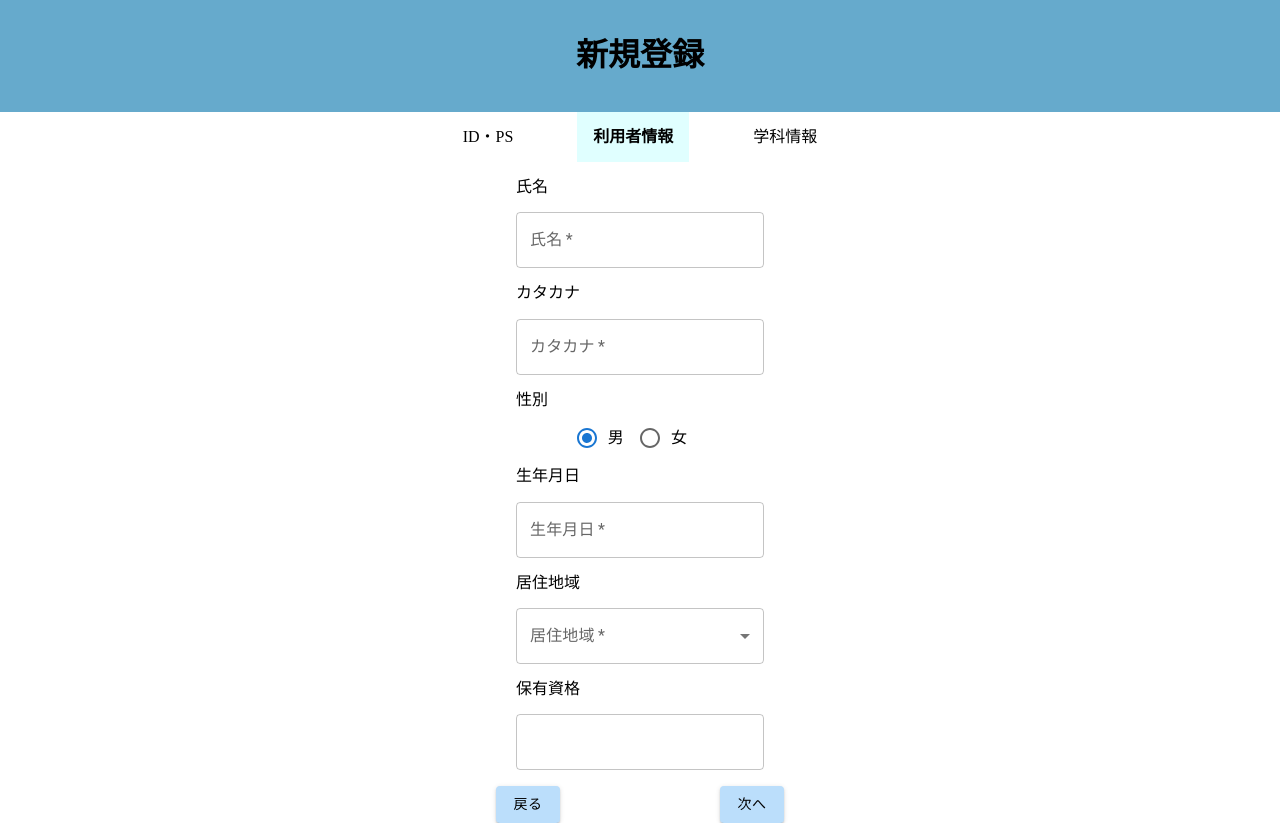
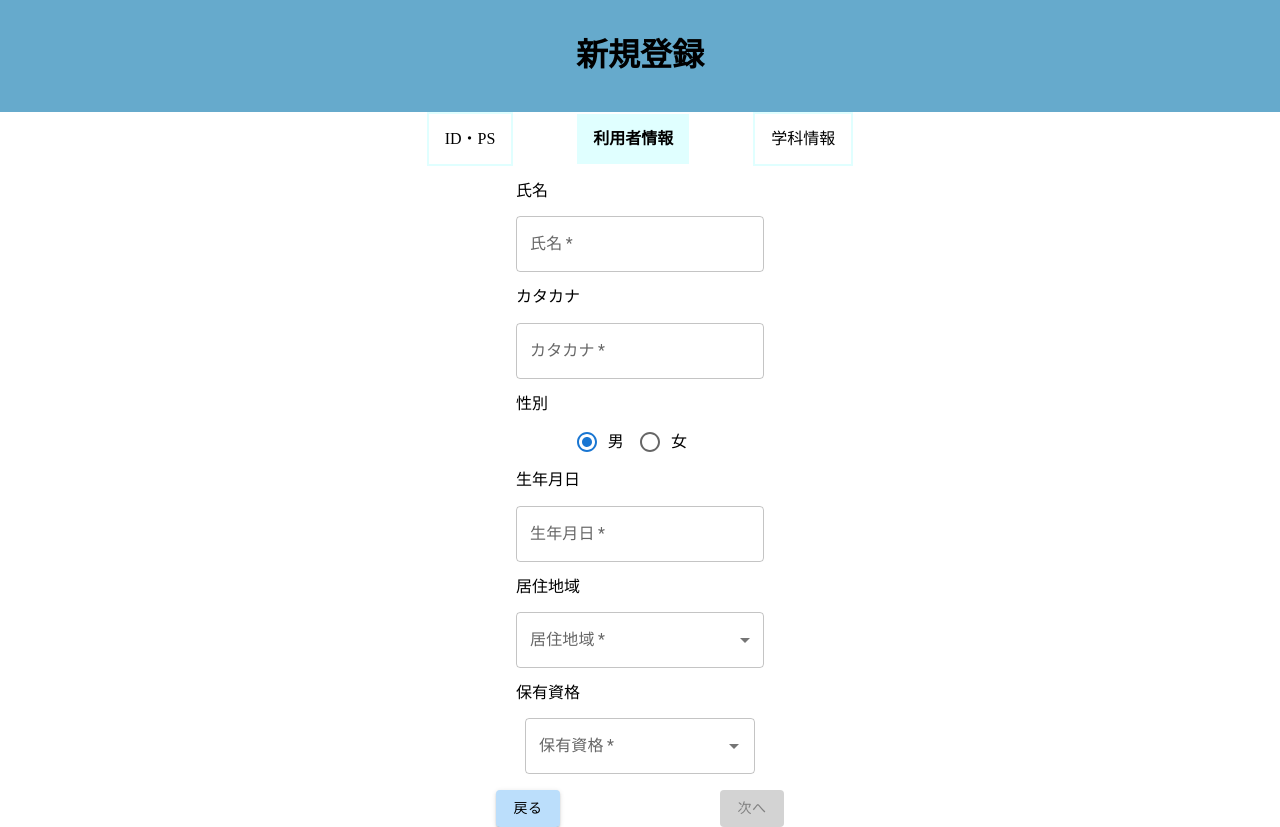
Before and after one commit to hayatosuzuki3228/CVAISotuken, a React (Vite) app: page /adduser in a window 1280 px wide. Built offline with nearby package versions, Linux system fonts and the light colour scheme.

Commit message:
MUI全画面

```diff
--- a/src/Page/NewUser/addstudent.jsx
+++ b/src/Page/NewUser/addstudent.jsx
@@ -43,11 +43,26 @@ export function Addstudent() {
         <Box bgcolor="#e0ffff" p={2}>
           <strong>ID・PS </strong>
         </Box>
-        <Box>利用者情報</Box>
-        <Box>学科情報</Box>
+        <Box
+          style={{
+            border: "2px solid #e0ffff", // カスタムカラーコードを使用
+            padding: "16px",
+          }}
+        >
+          利用者情報
+        </Box>
+        <Box
+          style={{
+            border: "2px solid #e0ffff", // カスタムカラーコードを使用
+            padding: "16px",
+          }}
+        >
+          学科情報
+        </Box>
       </Stack>
       <Stack justifyContent="center" alignItems="center">
         <div>
+          <p></p>
           <label>メールアドレス</label>
           <p></p>
           <TextField
@@ -130,17 +145,3 @@ export function Addstudent() {
     </>
   );
 }
-
-/*function TextComparison({ text1, text2 }) {
-  return (
-    <div>
-      {text1 === text2 ? (
-        navigate("/adduser")
-      ) : (
-        <p>テキストが一致していません。</p>
-      )}
-    </div>
-  );
-}
-
-  <TextComparison text1= "em" text2="reem" />*/
--- a/src/Page/NewUser/addstudentgakka.jsx
+++ b/src/Page/NewUser/addstudentgakka.jsx
@@ -86,8 +86,22 @@ export function Addstudentgakka() {
         justifyContent="center"
         alignItems="center"
       >
-        <Box>ID・PS</Box>
-        <Box>利用者情報</Box>
+        <Box
+          style={{
+            border: "2px solid #e0ffff", // カスタムカラーコードを使用
+            padding: "16px",
+          }}
+        >
+          ID・PS
+        </Box>
+        <Box
+          style={{
+            border: "2px solid #e0ffff", // カスタムカラーコードを使用
+            padding: "16px",
+          }}
+        >
+          利用者情報
+        </Box>
         <Box bgcolor="#e0ffff" p={2}>
           <strong>学科情報</strong>
         </Box>
@@ -148,7 +162,7 @@ export function Addstudentgakka() {
                 ? enabledButtonStyle
                 : disabledButtonStyle
             }
-            disabled={!myVariable}
+            disabled={!myVariable || !myVariable1}
             variant="contained"
             onClick={onClick1}
           >
--- a/src/Page/NewUser/addstudentuser.jsx
+++ b/src/Page/NewUser/addstudentuser.jsx
@@ -1,10 +1,11 @@
 import React, { useEffect, useState } from "react";
 import { useNavigate } from "react-router-dom";
 import { Stack, Button, Box, MenuItem } from "@mui/material";
-import TextField from "@mui/material/TextField";
+import { Autocomplete, TextField, Chip } from "@mui/material";
 import Radio from "@mui/material/Radio";
 import RadioGroup from "@mui/material/RadioGroup";
 import FormControlLabel from "@mui/material/FormControlLabel";
+import ReactDOM from "react-dom";
 import Typography from "@mui/material/Typography";
 import "normalize.css";
 
@@ -73,9 +74,37 @@ export function Addstudentuser() {
     { label: "沖縄県", value: "47" },
   ];
 
+  const options = [
+    { title: "ITパスポート" },
+    { title: "情報セキュリティマネジメント" },
+    { title: "基本情報技術者" },
+    { title: "応用情報技術者" },
+    { title: "ITストラテジスト" },
+    { title: "システムアーキテクト" },
+    { title: "プロジェクトマネージャ" },
+    { title: "ネットワークスペシャリスト" },
+    { title: "データベーススペシャリスト" },
+    { title: "エンベデッドシステムスペシャリスト" },
+    { title: "ITサービスマネージャ" },
+    { title: "システム監査技術者" },
+    { title: "情報処理安全確保支援士" },
+  ];
+
+  //const [selectedOptions, setSelectedOptions] = React.useState([]);
+
   const [namae, setnamae] = useState("");
   const [kanamae, setkanamae] = useState("");
   const [birthday, setbirthday] = useState("");
+  const [male] = useState("");
+  const [other] = useState("");
+
+  // 変数の初期値をnullに設定
+  const [myVariable, setMyVariable] = useState(null);
+  const [selectedOptions, setSelectedOptions] = useState(null);
+
+  // ボタンのスタイル
+  const enabledButtonStyle = { backgroundColor: "#bbdefb", color: "#000000" };
+  const disabledButtonStyle = { backgroundColor: "#d3d3d3", color: "#808080" };
 
   return (
     <>
@@ -90,11 +119,25 @@ export function Addstudentuser() {
         justifyContent="center"
         alignItems="center"
       >
-        <Box>ID・PS</Box>
+        <Box
+          style={{
+            border: "2px solid #e0ffff", // カスタムカラーコードを使用
+            padding: "16px",
+          }}
+        >
+          ID・PS
+        </Box>
         <Box bgcolor="#e0ffff" p={2}>
           <strong>利用者情報</strong>
         </Box>
-        <Box>学科情報</Box>
+        <Box
+          style={{
+            border: "2px solid #e0ffff", // カスタムカラーコードを使用
+            padding: "16px",
+          }}
+        >
+          学科情報
+        </Box>
       </Stack>
       <Stack justifyContent="center" alignItems="center">
         <div>
@@ -119,7 +162,7 @@ export function Addstudentuser() {
             onChange={(e) => setkanamae(e.target.value)}
           />
           <p></p>
-          <RadioGroup defaultValue="male">
+          <RadioGroup required defaultValue="male">
             性別
             <Box
               direction="row"
@@ -144,7 +187,14 @@ export function Addstudentuser() {
           <p></p>
           <label>居住地域</label>
           <p></p>
-          <TextField required id={selectBox} label="居住地域" select fullWidth>
+          <TextField
+            required
+            id={selectBox}
+            label="居住地域"
+            select
+            fullWidth
+            onChange={(e) => setMyVariable(e.target.value)}
+          >
             {selectBox.map((item, index) => (
               <MenuItem key={index} value={item.value}>
                 {item.label}
@@ -154,10 +204,42 @@ export function Addstudentuser() {
           <p></p>
           <label>保有資格</label>
           <p></p>
-          <TextField></TextField>
-          <p></p>
         </div>
       </Stack>
+      <Stack justifyContent="center" alignItems="center">
+        <Box width={230}>
+          <Autocomplete
+            fullWidth
+            multiple
+            id="tags-outlined"
+            options={options}
+            getOptionLabel={(option) => option.title}
+            defaultValue={[]}
+            filterSelectedOptions
+            renderInput={(params) => (
+              <TextField
+                required
+                {...params}
+                variant="outlined"
+                label="保有資格"
+              />
+            )}
+            renderTags={(value, getTagProps) =>
+              value.map((option, index) => (
+                <Chip
+                  variant="outlined"
+                  label={option.title}
+                  {...getTagProps({ index })}
+                />
+              ))
+            }
+            onChange={(event, newValue) => {
+              setSelectedOptions(newValue);
+            }}
+          />
+        </Box>
+      </Stack>
+      <p></p>
       <Stack direction="row" spacing={20} justifyContent="center">
         <Box textAlign="left">
           <Button
@@ -171,7 +253,21 @@ export function Addstudentuser() {
         <Box textAlign="right">
           <Button
             variant="contained"
-            style={{ backgroundColor: "#bbdefb", color: "#000000" }}
+            style={
+              !myVariable ||
+              !selectedOptions ||
+              namae === "" ||
+              kanamae === "" ||
+              birthday === ""
+                ? disabledButtonStyle
+                : enabledButtonStyle
+            }
+            disabled={
+              !myVariable ||
+              !selectedOptions ||
+              namae === "" ||
+              (kanamae === "") | (birthday === "")
+            }
             onClick={onClick1}
           >
             次へ
```
